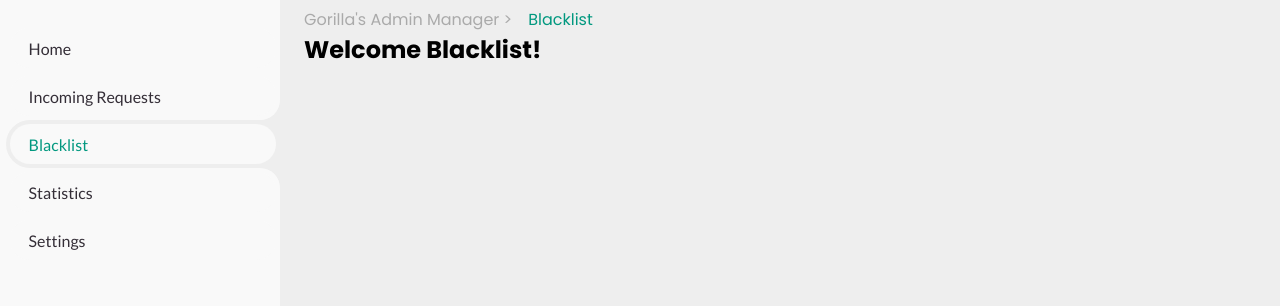
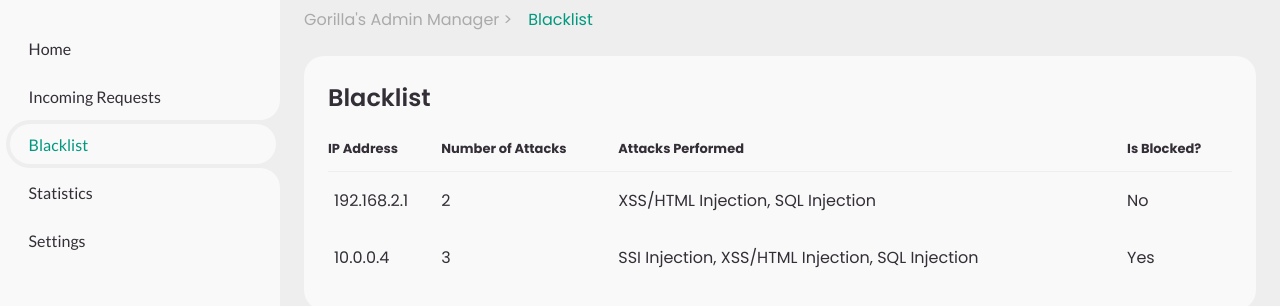
Before and after one commit to alon-nagar/Gorilla-WAF-Project-2023, a plain HTML site: page Gorilla-AdminManager-GUI/Frontend/blacklist.html in a window 1280 px wide. Shown: the part 94-400 px from the top of the page. Drawn offline with Linux system fonts and the light colour scheme.

Commit message:
Start of Blacklist

```diff
--- a/Gorilla-AdminManager-GUI/Frontend/blacklist.html
+++ b/Gorilla-AdminManager-GUI/Frontend/blacklist.html
@@ -70,14 +70,65 @@
 							<a href="index.html">Gorilla's Admin Manager ></a>
 						</li>
 						<li>
-							<a class="active" href="index.html">Blacklist</a>
+							<a class="active" href="blacklist.html">Blacklist</a>
 						</li>
 					</ul>
 				</div>
 			</div>
 
-			<h1> Welcome Blacklist!</h1>
+			<div class="table-data">
 
+				<div class="order" id="blacklist_table">
+					<div class="head">
+						<h3>Blacklist</h3>
+					</div>
+
+					<table>
+						<thead>
+							<tr>
+								<th>IP Address</th>
+								<th>Number of Attacks</th>
+								<th>Attacks Performed</th>
+								<th>Is Blocked?</th>
+							</tr>
+						</thead>
+						<tbody>
+							<tr>
+								<td>
+									<p>
+										192.168.2.1
+									</p>
+								</td>
+								<td>
+									<p>2</p>
+								</td>
+								<td>
+									<p>XSS/HTML Injection, SQL Injection</p>
+								</td>
+								<td>
+									<p>No</p>
+								</td>
+							</tr>
+							<tr>
+								<td>
+									<p>
+										10.0.0.4
+									</p>
+								</td>
+								<td>
+									<p>3</p>
+								</td>
+								<td>
+									<p>SSI Injection, XSS/HTML Injection, SQL Injection</p>
+								</td>
+								<td>
+									<p>Yes</p>
+								</td>
+							</tr>
+						</tbody>
+					</table>
+				</div>
+			</div>
 		</main>
 		<!-- MAIN -->
 	</section>
```
Also changed, not shown: Gorilla-AdminManager-GUI/Frontend/incoming_requests.html (+26 -6 lines), Gorilla-AdminManager-GUI/Frontend/settings.html (+1 -1 lines), Gorilla-AdminManager-GUI/Frontend/statistics.html (+1 -1 lines).
